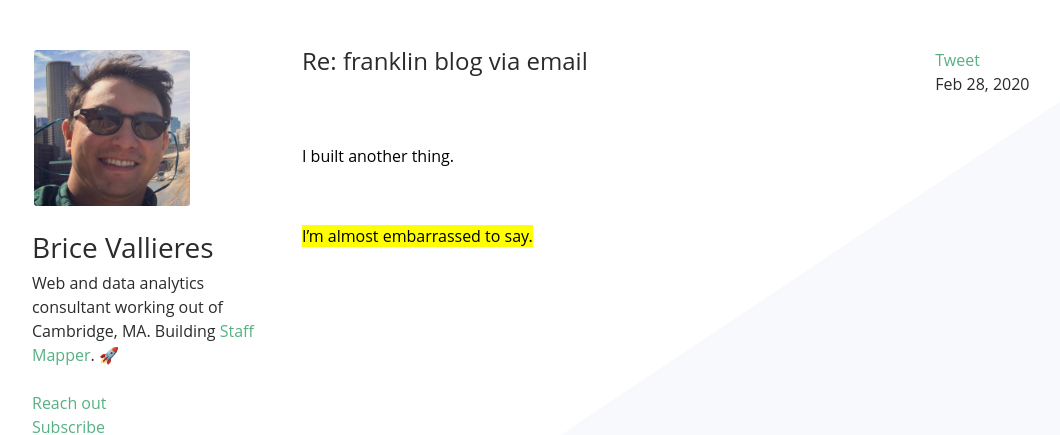
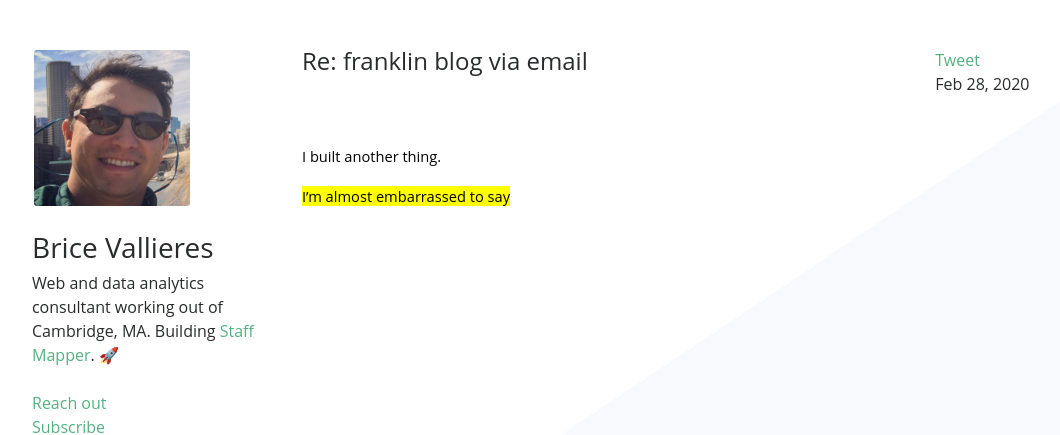
Before and after one commit to bvallier/blog, a Jekyll site: the page built from _posts/2020-02-28-Re: Franklin - Blog via Email.md, in a window 1280 px wide, cut to the strip 0-435 px from the top of the page. Shown: the whole strip, without its empty margins (68-1128 px from the left). Built offline with Jekyll 4.4.1, drawn with Linux system fonts in a browser that asks for light colours; our own code applies the rules of GitHub Pages for plain Markdown files; comment, search, counter and statistics services are not loaded.

Commit message:
Franklin Commit :: 2020-02-28-Re: Franklin - Blog via Email.md

```diff
--- a/_posts/2020-02-28-Re: Franklin - Blog via Email.md
+++ b/_posts/2020-02-28-Re: Franklin - Blog via Email.md
@@ -1 +1 @@
-<body><div class="WordSection1"><p class="MsoNormal"><span style="color:black">I built another thing. </span><span style="font-size:12.0pt;color:black"><p></p></span></p><p class="MsoNormal"><span style="font-size:12.0pt;color:black"><p> </p></span></p><p class="MsoNormal"><span style="color:black;background:yellow">I’m almost embarrassed to say.</span><span style="font-size:12.0pt;color:black"><p></p></span></p><div><p class="MsoNormal"><span style="color:black">
+<body><div class="WordSection1"><p class="MsoNormal"><span style="font-size:11.0pt;color:black">I built another thing. </span><span style="color:black"><p></p></span></p><p class="MsoNormal"><span style="font-size:11.0pt;color:black;background:yellow">I’m almost embarrassed to say</span><span style="color:black"><p></p></span></p><div><p class="MsoNormal"><span style="font-size:11.0pt;color:black">
```
